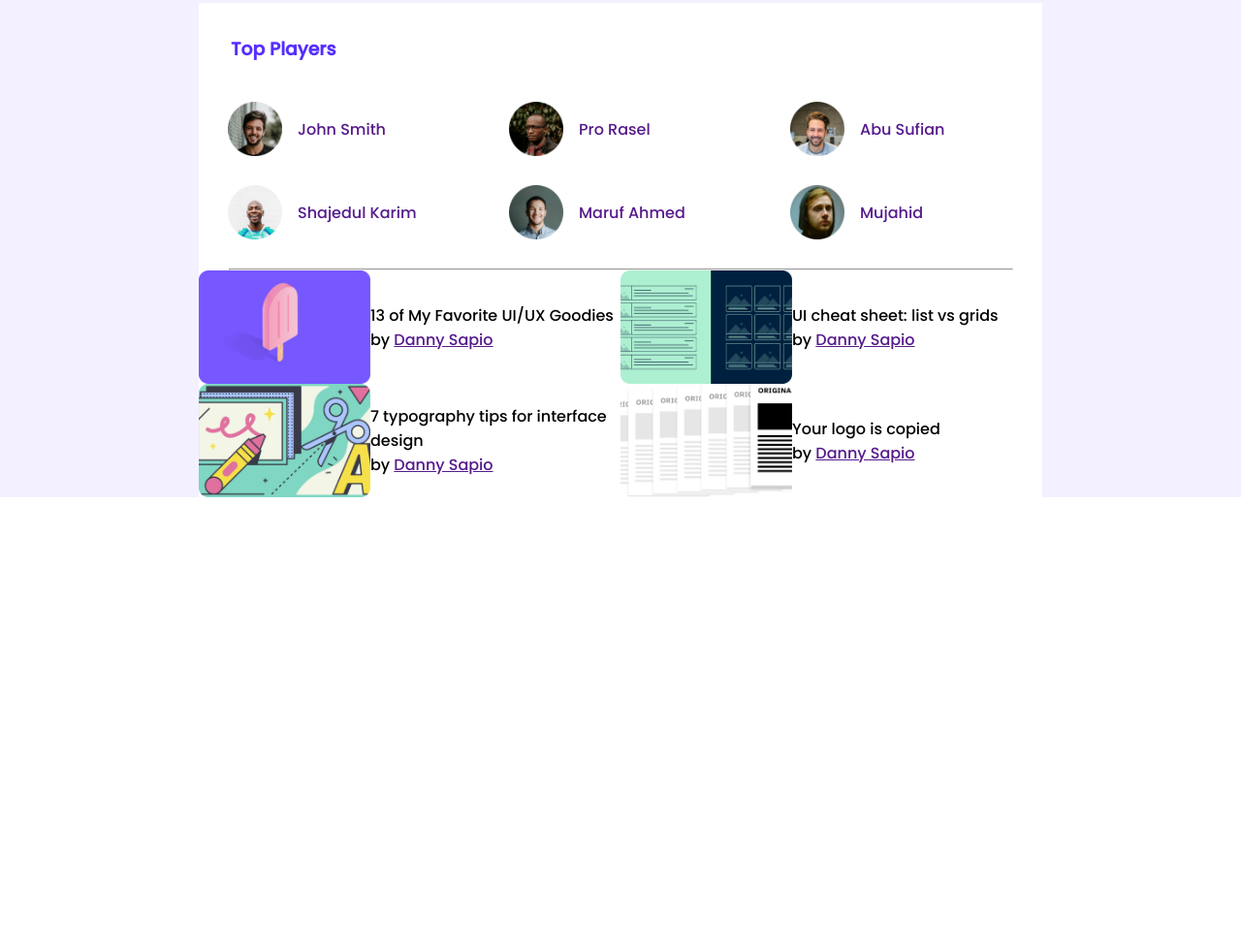
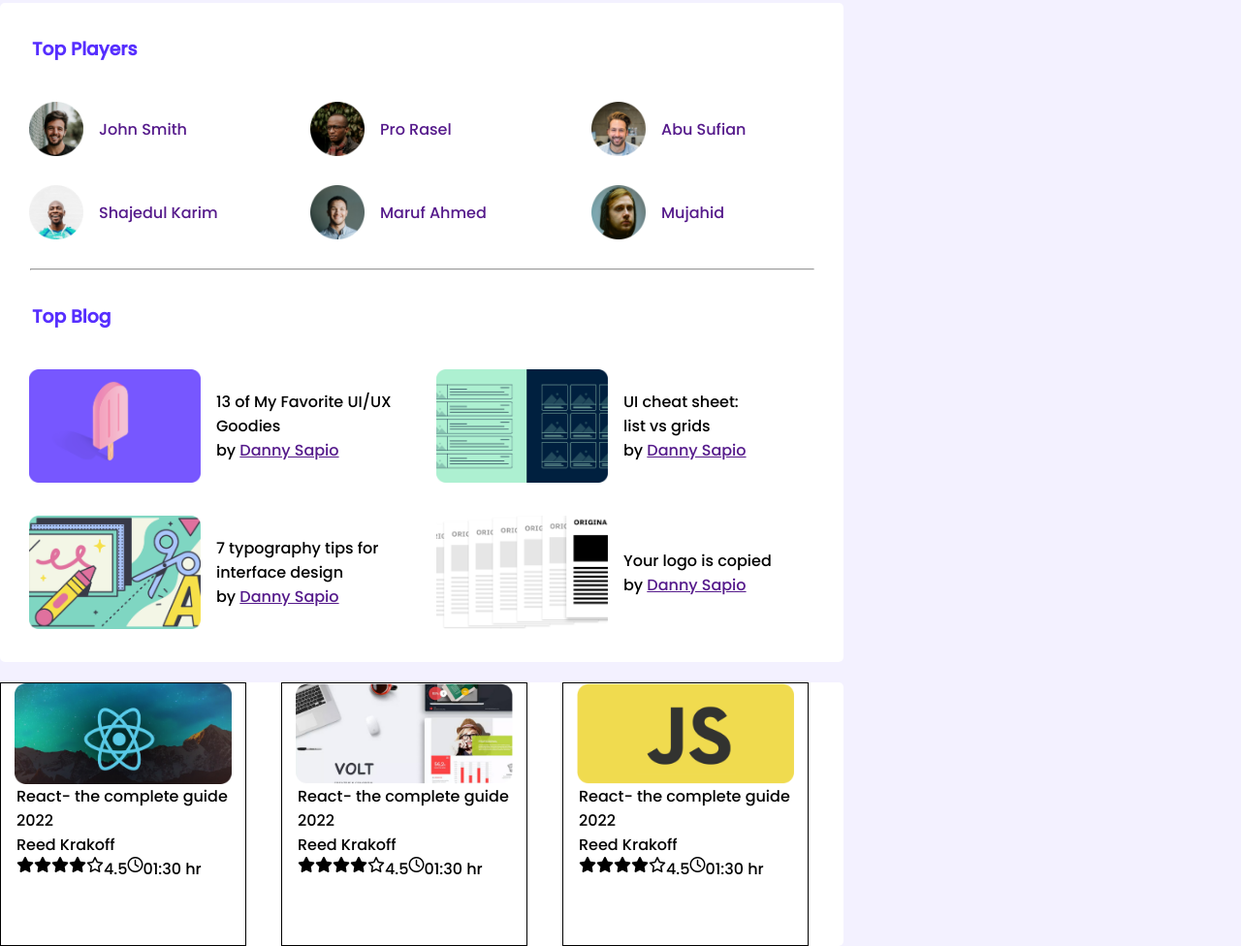
Before and after one commit to sajed-abir/Leader-board, a plain HTML site: page index.html in a window 1280 px wide. Shown: the part 127-1103 px from the top of the page at 97% size. Before the commit the page ends 800 px from the top, so only its background shows below. Drawn offline with Linux system fonts and the light colour scheme.

Commit message:
final-push

```diff
--- a/index.html
+++ b/index.html
@@ -11,6 +11,10 @@
       rel="stylesheet"
     />
     <link rel="stylesheet" href="style.css" />
+    <script
+      src="https://kit.fontawesome.com/ee2b71a62d.js"
+      crossorigin="anonymous"
+    ></script>
     <title>Leader Board</title>
   </head>
   <body>
@@ -30,9 +34,14 @@
       </nav>
     </header>
     <!-- ----------navbar end---------- -->
-    <!-- main body start -->
+
+    <!-- ----------main body start---------- -->
     <main>
-      <section class="container">
+      <!-- ----------Container 1 start---------- -->
+
+      <section class="container1">
+        <!-- ----------Top Players start---------- -->
+
         <h3>Top Players</h3>
         <div class="top-players">
           <div class="player">
@@ -67,38 +76,104 @@
           </div>
         </div>
         <hr />
+        <!-- ----------Top Players end---------- -->
 
+        <!-- ----------Top Blogs start---------- -->
+        <h3>Top Blog</h3>
         <article class="top-blog">
           <div class="blog">
             <img src="./images/blogs/blog-1.png" alt="" />
-            <div>
+            <div class="blog-deatil">
               <p>13 of My Favorite UI/UX Goodies</p>
               <p>by <a href="">Danny Sapio</a></p>
             </div>
           </div>
           <div class="blog">
             <img src="./images/blogs/blog-2.png" alt="" />
-            <div>
-              <p>UI cheat sheet: list vs grids</p>
+            <div class="blog-deatil">
+              <p>UI cheat sheet:</p>
+              <p>list vs grids</p>
               <p>by <a href="">Danny Sapio</a></p>
             </div>
           </div>
           <div class="blog">
             <img src="./images/blogs/blog-3.png" alt="" />
-            <div>
+            <div class="blog-deatil">
               <p>7 typography tips for interface design</p>
               <p>by <a href="">Danny Sapio</a></p>
             </div>
           </div>
           <div class="blog">
             <img src="./images/blogs/blog-4.png" alt="" />
-            <div>
+            <div class="blog-deatil">
               <p>Your logo is copied</p>
               <p>by <a href="">Danny Sapio</a></p>
             </div>
           </div>
         </article>
+        <!-- ----------Top Blogs end---------- -->
+      </section>
+      <!-- ----------Container 1 end---------- -->
+
+      <!-- Container 2 Start -->
+      <section class="container2">
+        <div class="courses">
+          <div class="card">
+            <div class="image">
+              <img src="./images/courses/course-1.png" alt="" />
+            </div>
+            <p>React- the complete guide 2022</p>
+            <p>Reed Krakoff</p>
+            <p>
+              <i class="fa-solid fa-star"></i>
+              <i class="fa-solid fa-star"></i>
+              <i class="fa-solid fa-star"></i>
+              <i class="fa-solid fa-star"></i>
+              <i class="fa-regular fa-star"></i>
+              4.5
+              <i class="fa-regular fa-clock"></i>
+              01:30 hr
+            </p>
+          </div>
+
+          <div class="card">
+            <div class="image">
+              <img src="./images/courses/course-2.png" alt="" />
+            </div>
+            <p>React- the complete guide 2022</p>
+            <p>Reed Krakoff</p>
+            <p>
+              <i class="fa-solid fa-star"></i>
+              <i class="fa-solid fa-star"></i>
+              <i class="fa-solid fa-star"></i>
+              <i class="fa-solid fa-star"></i>
+              <i class="fa-regular fa-star"></i>
+              4.5
+              <i class="fa-regular fa-clock"></i>
+              01:30 hr
+            </p>
+          </div>
+
+          <div class="card">
+            <div class="image">
+              <img src="./images/courses/course-3.png" alt="" />
+            </div>
+            <p>React- the complete guide 2022</p>
+            <p>Reed Krakoff</p>
+            <p>
+              <i class="fa-solid fa-star"></i>
+              <i class="fa-solid fa-star"></i>
+              <i class="fa-solid fa-star"></i>
+              <i class="fa-solid fa-star"></i>
+              <i class="fa-regular fa-star"></i>
+              4.5
+              <i class="fa-regular fa-clock"></i>
+              01:30 hr
+            </p>
+          </div>
+        </div>
       </section>
     </main>
+    <!-- ----------main body end---------- -->
   </body>
 </html>
--- a/style.css
+++ b/style.css
@@ -69,14 +69,16 @@ main {
     justify-content: center;
     background-color: #F3F1FF;
     padding-top: 36px;
+    flex-direction: column;
 }
 
-.container {
+.container1 {
     width: 870px;
     background-color: #FFFFFF;
+    border-radius: 5px;
 }
 
-.container h3 {
+.container1 h3 {
     padding-top: 33px;
     padding-bottom: 40px;
     padding-left: 33px;
@@ -113,10 +115,13 @@ hr {
 
 /* ---------top players end---------- */
 
-/* top blog srat */
+/* ---------top blog srat---------- */
 .top-blog {
     display: grid;
     grid-template-columns: repeat(2, 1fr);
+    row-gap: 34px;
+    padding-left: 30px;
+    padding-bottom: 34px;
 }
 
 .blog img {
@@ -128,3 +133,40 @@ hr {
     display: flex;
     align-items: center;
 }
+
+p {
+    padding-left: 16px;
+}
+
+/* ---------top blog srat---------- */
+.container2 {
+    width: 870px;
+    background-color: #FFFFFF;
+    border-radius: 5px;
+    margin-top: 21px;
+}
+
+.courses {
+    display: grid;
+    grid-template-columns: repeat(3, 1fr);
+}
+
+.card {
+    width: 252px;
+    height: 270px;
+    border: 1px solid black;
+}
+
+.card img {
+    width: 224px;
+    height: 104px;
+}
+
+.image {
+    display: flex;
+    justify-content: center;
+}
+
+.card p {
+    display: flex;
+}
```
